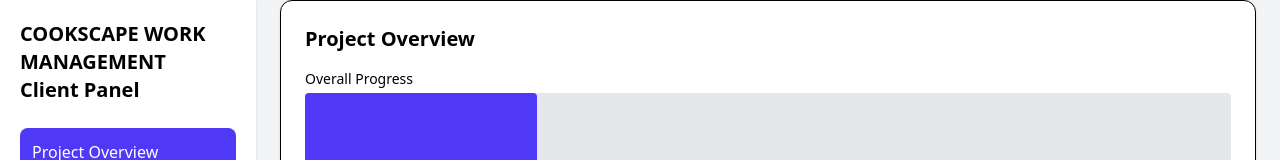
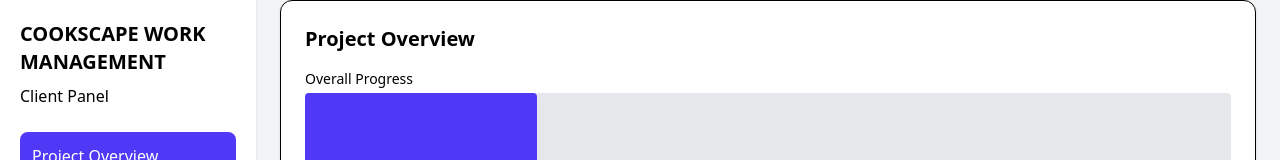
Before and after one commit to webappcookscape/TASK-MANAGER-FRONTEND, a React (Vite) app: page / in a window 1280 px wide. Shown: the top 160 px of the page. Built offline with nearby package versions, Linux system fonts and the light colour scheme.

Commit message:
sidebar fix

```diff
--- a/src/components/Sidebar.jsx
+++ b/src/components/Sidebar.jsx
@@ -7,13 +7,31 @@ const Sidebar = ({ selected, setSelected }) => {
     { id: "activity", label: "Activity Feed" },
     { id: "gallery", label: "Gallery" },
     { id: "timeline", label: "Project Timeline" },
-    { id: "feedback", label: "Feedback" }   // <-- Added here
+    { id: "feedback", label: "Feedback" }
   ];
 
   return (
-    <div className="h-full overflow-y-auto p-5">
-      <h1 className="text-xl font-bold mb-6 hidden md:block">COOKSCAPE WORK MANAGEMENT <br /><span className=" pt-3">Client Panel</span></h1>
+    <div className="h-full overflow-y-auto p-5 min-w-[180px]">
 
+      {/* Mobile-visible heading */}
+      <div className="md:hidden mb-6">
+        <h1 className="text-base font-bold leading-tight">
+          COOKSCAPE WORK MANAGEMENT
+        </h1>
+        <span className="text-sm text-gray-600">Client Panel</span>
+      </div>
+
+      {/* Desktop heading */}
+      <div className="hidden md:block mb-6">
+        <h1 className="text-lg md:text-xl font-bold break-words">
+          COOKSCAPE WORK MANAGEMENT
+        </h1>
+        <span className="text-sm md:text-base block pt-2">
+          Client Panel
+        </span>
+      </div>
+
+      {/* Menu */}
       <div className="space-y-2">
         {menu.map((item) => (
           <button
```
